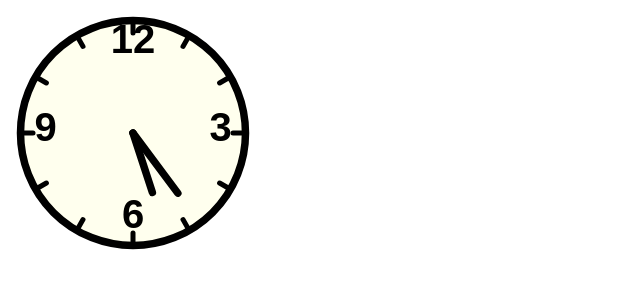
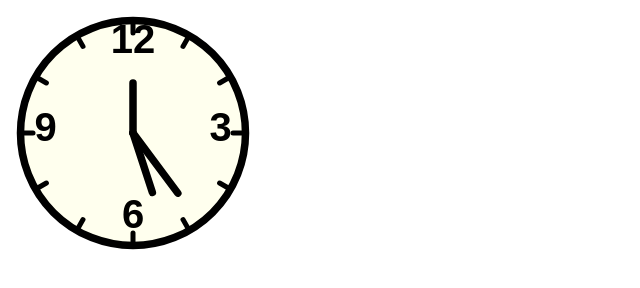
Before and after one commit to G28XYZ/clock-svg, a plain HTML site: page index.html in a window 1280 px wide. Shown: the full height of the page, 0-640 px from the left. Drawn offline with Linux system fonts and the light colour scheme.

Commit message:
Update index.html

```diff
--- a/index.html
+++ b/index.html
@@ -44,6 +44,7 @@
     <g class="hands">   <!-- Draw hands pointing straight up. -->
       <line class="hourhand" x1="50" y1="50" x2="50" y2="25"/>
       <line class="minutehand" x1="50" y1="50" x2="50" y2="20"/>
+      <line class="secondhand" x1="50" y1="50" x2="50" y2="30"/>
     </g>
   </svg>
   <script src="clock.js"></script>
```
